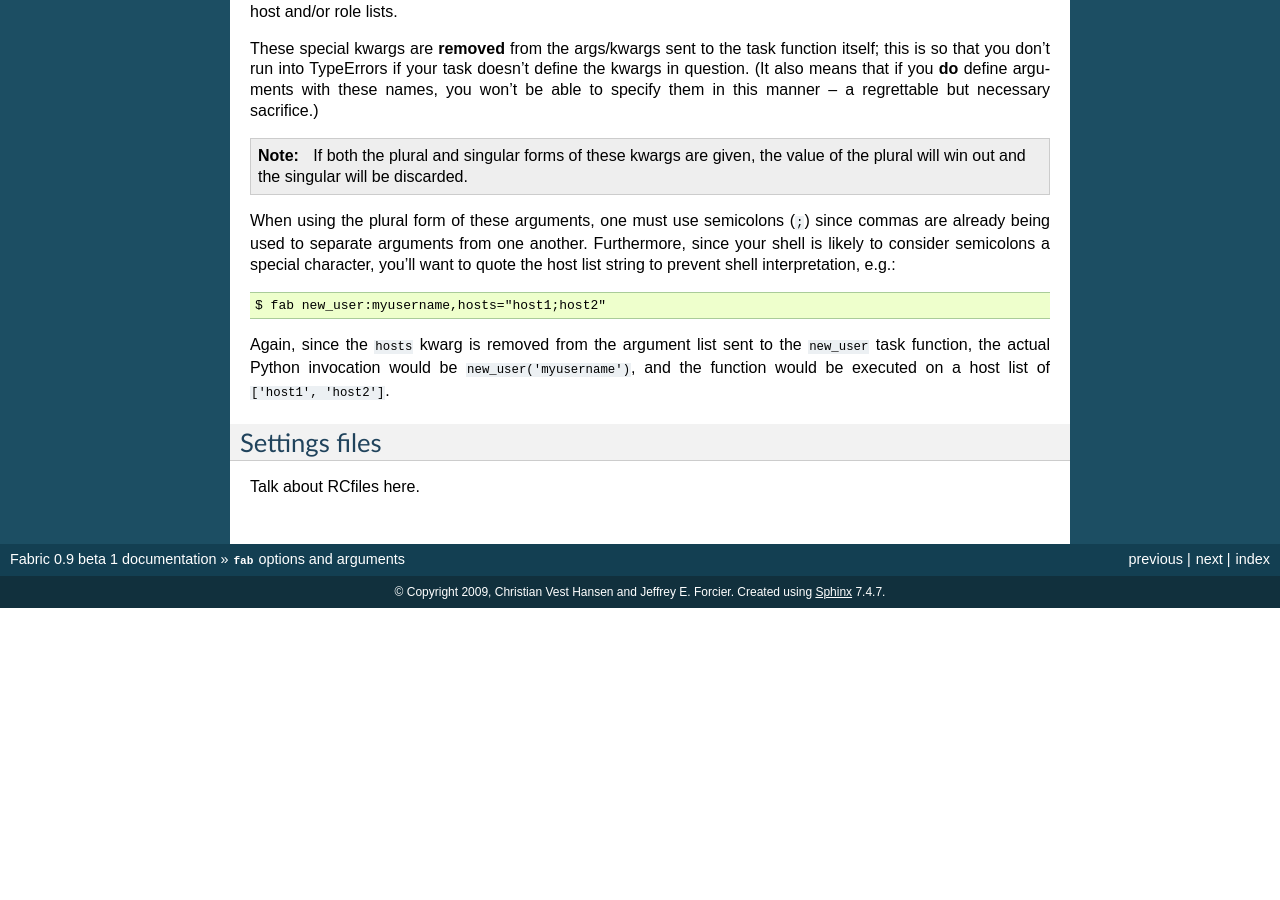
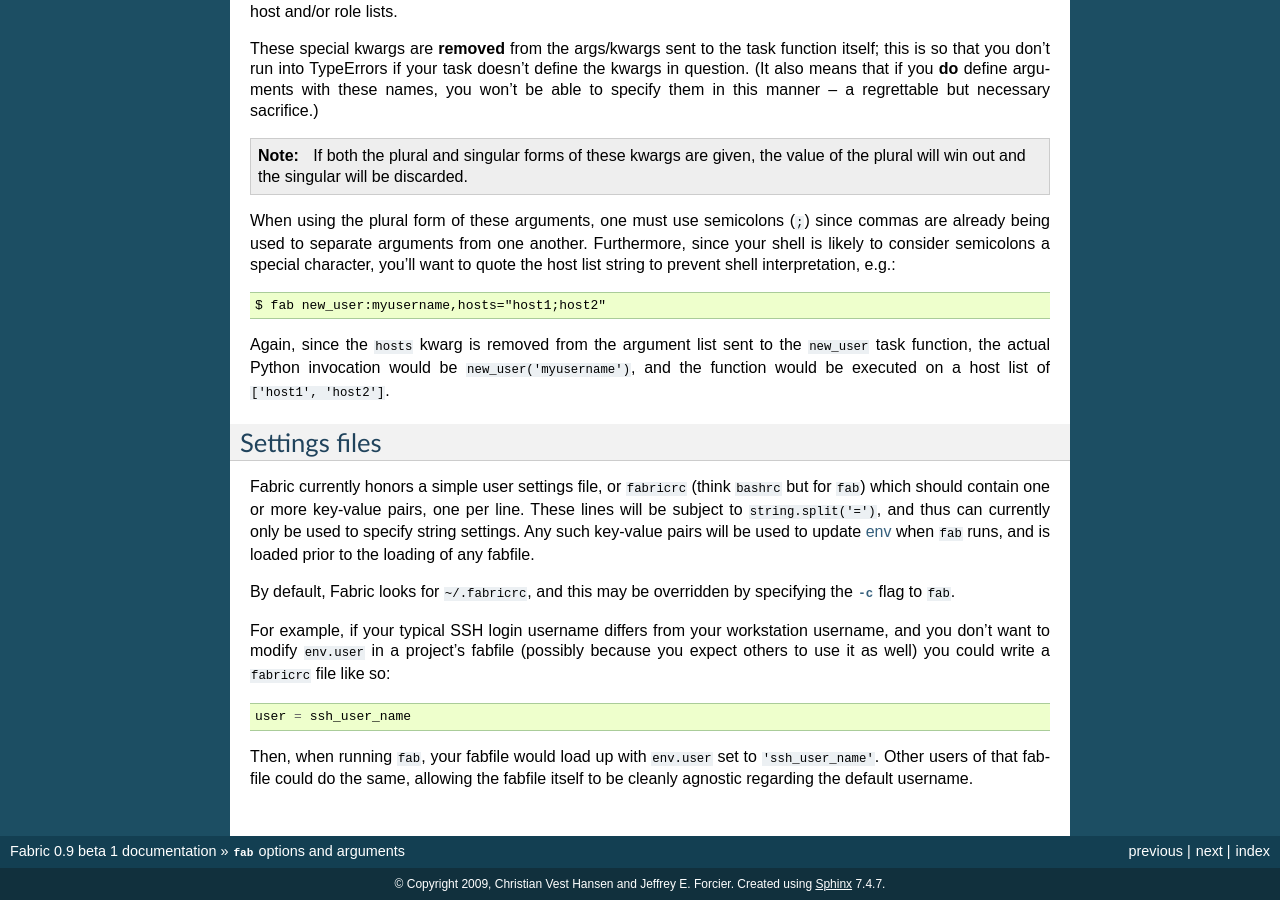
Before and after one commit to fabric/fabric, a Sphinx documentation site: the page built from docs/usage/fab.rst, in a window 1280 px wide and 900 px high, scrolled down 3044 px. Built offline with Sphinx 7.4.7, drawn with Linux system fonts in a browser that asks for light colours; before the commit the page ends 3652 px from its top, so only the background shows below that.

Commit message:
Wrap up "fab" docs

```diff
--- a/docs/usage/fab.rst
+++ b/docs/usage/fab.rst
@@ -221,4 +221,23 @@ of ``['host1', 'host2']``.
 Settings files
 ==============
 
-Talk about RCfiles here.
+Fabric currently honors a simple user settings file, or ``fabricrc`` (think
+``bashrc`` but for ``fab``) which should contain one or more key-value pairs,
+one per line. These lines will be subject to ``string.split('=')``, and thus
+can currently only be used to specify string settings. Any such key-value pairs
+will be used to update :doc:`env <env>` when ``fab`` runs, and is loaded prior
+to the loading of any fabfile.
+
+By default, Fabric looks for ``~/.fabricrc``, and this may be overridden by
+specifying the :option:`-c` flag to ``fab``.
+
+For example, if your typical SSH login username differs from your workstation
+username, and you don't want to modify ``env.user`` in a project's fabfile
+(possibly because you expect others to use it as well) you could write a
+``fabricrc`` file like so::
+
+    user = ssh_user_name
+
+Then, when running ``fab``, your fabfile would load up with ``env.user`` set to
+``'ssh_user_name'``. Other users of that fabfile could do the same, allowing
+the fabfile itself to be cleanly agnostic regarding the default username.
```
